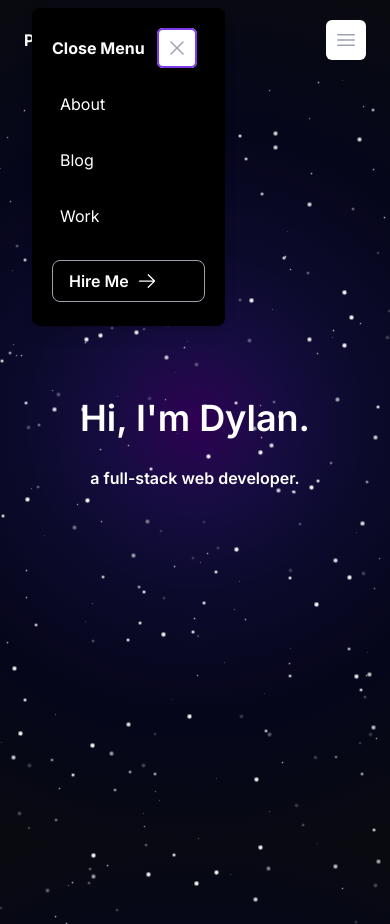
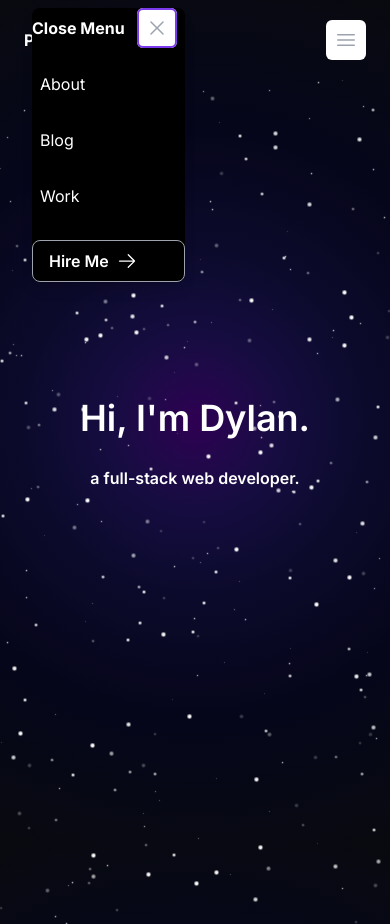
Before and after one commit to DylanWDev/Portfolio, a Next.js app: page / in a window 390 px wide. Both pictures are taken after a click on the button "Open Menu". Built offline with nearby package versions, Linux system fonts and the light colour scheme.

Commit message:
fixed hamburger

```diff
--- a/src/app/components/Nav/Nav.jsx
+++ b/src/app/components/Nav/Nav.jsx
@@ -1,14 +1,15 @@
-"use client"
+"use client";
 import React from "react";
 import Link from "next/link";
 import { Popover } from "@headlessui/react";
-import { Bars3Icon, XMarkIcon } from "@heroicons/react/24/solid"
+import { Bars3Icon, XMarkIcon } from "@heroicons/react/24/solid";
 
 const Nav = () => {
-
   return (
     <Popover className="nav container text-white mx-auto flex items-center px-6 py-2 h-20">
-      <Link className="cursor-pointer font-bold" href="/">Portfolio</Link>
+      <Link className="cursor-pointer font-bold" href="/">
+        Portfolio
+      </Link>
       {/* <img
         className="w-10 h-10 rounded-full"
         src="/images/IMG_9082.JPG"
@@ -16,7 +17,9 @@ const Nav = () => {
       /> */}
       <div className="grow">
         <div className="hidden cursor-pointer sm:flex items-center justify-end gap-5">
-        <Link className="cursor-pointer" href="about">About</Link>
+          <Link className="cursor-pointer" href="about">
+            About
+          </Link>
           <Link href="blog">Blog</Link>
           <Link href="projects">Work</Link>
           <button className="hire-me flex  rounded-lg transition hover:bg-violet-600 text-white font-semibold py-2 px-4 border border-gray-400  shadow">
@@ -43,9 +46,12 @@ const Nav = () => {
         </Popover.Button>
       </div>
 
-<Popover.Panel focus className="z-5 absolute insert-x-0 top-0 origin-top-right transform p-2 transition md:hidden">
+      <Popover.Panel
+        focus
+        className="z-5 absolute insert-x-0 top-0 origin-top-right transform p-2 transition md:hidden float-end"
+      >
         <div className="rounded-lg  bg-black shadow-lg ring-1 ring-black ring-opacity-5 divide-y-2 divide-gray-50">
-    <div className="px-5 pt-5 pb-6">
+          <div clas4sName="px-5 pt-5 pb-6">
             <div className="flex items-center justify-between">
               <h1 className="font-bold mr-3">Close Menu</h1>
               <div className="mr-2">
@@ -57,9 +63,24 @@ const Nav = () => {
             </div>
             <div className="mt-6">
               <nav className="grid gap-y-8">
-        <Link className="focus:outline-none focus:ring-2 focus:ring-insert focus:ring-gray-500 px-2" href="about">About</Link>
-        <Link className="focus:outline-none focus:ring-2 focus:ring-insert focus:ring-gray-500 px-2" href="blog">Blog</Link>
-        <Link className="focus:outline-none focus:ring-2 focus:ring-insert focus:ring-gray-500 px-2" href="projects">Work</Link>
+                <Link
+                  className="focus:outline-none focus:ring-2 focus:ring-insert focus:ring-gray-500 px-2"
+                  href="/about"
+                >
+                  About
+                </Link>
+                <Link
+                  className="focus:outline-none focus:ring-2 focus:ring-insert focus:ring-gray-500 px-2"
+                  href="/blog"
+                >
+                  Blog
+                </Link>
+                <Link
+                  className="focus:outline-none focus:ring-2 focus:ring-insert focus:ring-gray-500 px-2"
+                  href="/projects"
+                >
+                  Work
+                </Link>
                 <button className="hire-me flex w-18 rounded-lg transition hover:bg-violet-600 text-white font-semibold py-2 px-4 border border-gray-400  shadow">
                   Hire Me
                   <svg
--- a/src/app/page.js
+++ b/src/app/page.js
@@ -5,10 +5,8 @@ import React, { useEffect } from 'react';
 
 export default function Home() {
   useEffect(() => {
-    // Set overflow to "hidden" when the component mounts
     document.body.style.overflow = 'hidden';
 
-    // Clean up by resetting overflow when the component unmounts
     return () => {
       document.body.style.overflow = '';
     };
@@ -16,14 +14,14 @@ export default function Home() {
 
   return (
     <div className="">
-      <div className="absolute top-0 w-full sticky">
+      <div className="absolute top-0 w-full sticky z-50">
         <Nav />
       </div>
       <div className="relative">
         <div className="star-bg absolute star-container">
           <Stars />
         </div>
-        <div className="pb-24 pointer-events-none font-semibold text-white flex flex-col items-center justify-center h-screen text-center relative z-10">
+        <div className="pb-24 font-semibold text-white flex flex-col items-center justify-center h-screen text-center relative z-10">
           <h1 className="text-4xl md:text-5xl lg:text-6xl lg:pb-10 pb-7">
             Hi, I'm Dylan.
             <br />
```
Lines whose indentation alone changed are shown as unchanged.
